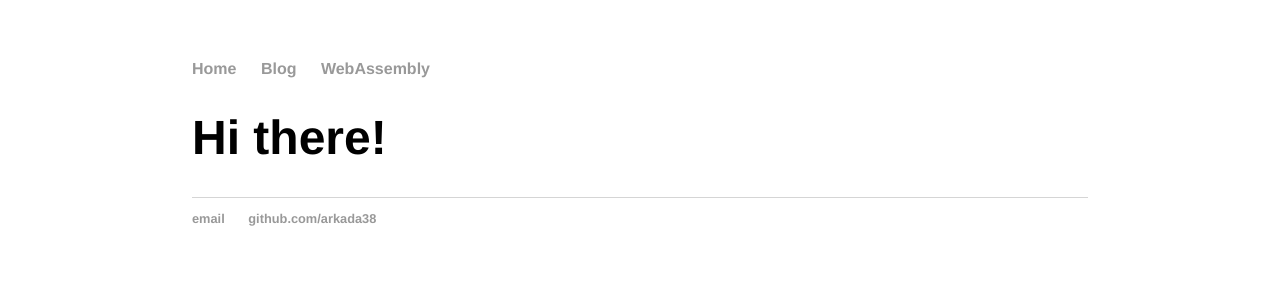
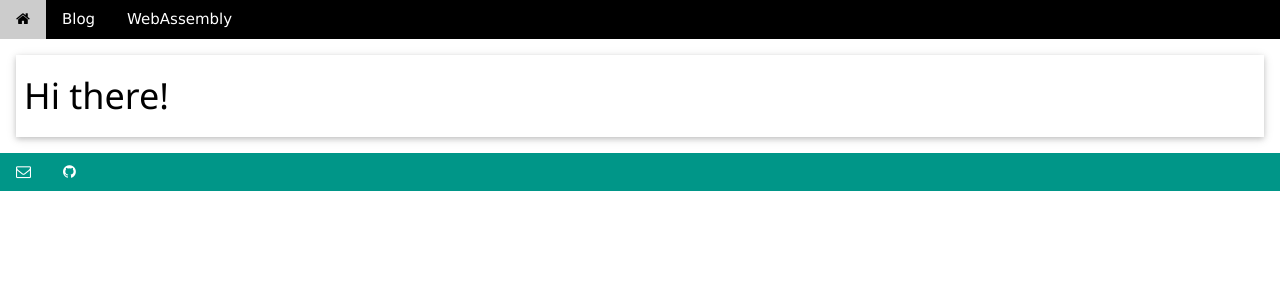
Before and after one commit to arkada38/arkada38.github.io, a Jekyll site: the page built from index.html, in a window 1280 px wide. Shown: the top 300 px of the page. Built offline with Jekyll 4.4.1, drawn with Linux system fonts in a browser that asks for light colours.

```diff
--- a/_config.yml
+++ b/_config.yml
@@ -4,3 +4,6 @@ highlighter: rouge
 kramdown:
   input: GFM
   hard_wrap: false
+webrick:
+  headers:
+    Access-Control-Allow-Origin: "*"
--- a/_layouts/category.html
+++ b/_layouts/category.html
@@ -3,7 +3,7 @@ layout: default
 ---
 
 <h1>{{ page.title }}</h1>
-<ul class="posts">
+<ul class="w3-ul w3-border">
 
 	{% for post in site.categories[page.category] %}
 		<li><span>{{ post.date | date_to_string }}</span> >> <a href="{{ post.url }}" title="{{ post.title }}">{{ post.title }}</a></li>
--- a/_layouts/default.html
+++ b/_layouts/default.html
@@ -3,28 +3,30 @@
     <head>
         <meta charset="utf-8">
         <title>{{ page.title }}</title>
+        <link rel="stylesheet" href="https://maxcdn.bootstrapcdn.com/font-awesome/4.7.0/css/font-awesome.min.css">
+        <link rel="stylesheet" href="https://www.w3schools.com/w3css/4/w3.css">
         <link rel="stylesheet" type="text/css" href="/assets/css/main.css">
-        <link href="/assets/css/syntax.css" rel="stylesheet">
-        <meta name="viewport" content="width=device-width">
+        <link rel="stylesheet" href="/assets/css/syntax.css">
+        <meta name="viewport" content="width=device-width, initial-scale=1.0">
+
+        <meta http-equiv="Cache-Control" content="no-cache, no-store, must-revalidate"/>
+        <meta http-equiv="Pragma" content="no-cache"/>
+        <meta http-equiv="Expires" content="0"/>
     </head>
     <body>
-        <nav>
-            <ul>
-                <li><a href="/">Home</a></li>
-                <li><a href="/blog">Blog</a></li>
-                <li><a href="/wasm">WebAssembly</a></li>
-            </ul>
+        <nav class="w3-bar w3-black">
+            <a href="/" class="w3-bar-item w3-button"><span class="icon is-small"><i class="fa fa-home" aria-hidden="true"></i></span></a>
+            <a href="/blog" class="w3-bar-item w3-button"><span>Blog</span></a>
+            <a href="/wasm" class="w3-bar-item w3-button"><span>WebAssembly</span></a>
         </nav>
-        <div class="container">
 
-        {{ content }}
+        <div class="w3-card-2 w3-margin w3-padding-small">
+            {{ content }}
+        </div>
 
-        </div>
-        <footer>
-            <ul>
-                <li><a href="mailto:arkada38@gmail.com">email</a></li>
-                <li><a href="https://github.com/arkada38">github.com/arkada38</a></li>
-            </ul>
+        <footer class="w3-bar w3-teal">
+            <a href="mailto:arkada38@gmail.com" class="w3-bar-item w3-button"><span class="icon is-small"><i class="fa fa-envelope-o" aria-hidden="true"></i></span></a>
+            <a href="https://github.com/arkada38" class="w3-bar-item w3-button"><span class="icon is-small"><i class="fa fa-github" aria-hidden="true"></i></span></a>
         </footer>
     </body>
 </html>
--- a/assets/css/main.css
+++ /dev/null
@@ -1,43 +0,0 @@
-body {
-    margin: 60px auto;
-    width: 70%;
-}
-nav ul, footer ul {
-    font-family:'Helvetica', 'Arial', 'Sans-Serif';
-    padding: 0px;
-    list-style: none;
-    font-weight: bold;
-}
-nav ul li, footer ul li {
-    display: inline;
-    margin-right: 20px;
-}
-a {
-    text-decoration: none;
-    color: #999;
-}
-a:hover {
-    text-decoration: underline;
-}
-h1 {
-    font-size: 3em;
-    font-family:'Helvetica', 'Arial', 'Sans-Serif';
-}
-p {
-    font-size: 1.5em;
-    line-height: 1.4em;
-    color: #333;
-}
-footer {
-    border-top: 1px solid #d5d5d5;
-    font-size: .8em;
-}
-
-ul.posts {
-    margin: 20px auto 40px;
-    font-size: 1.5em;
-}
-
-ul.posts li {
-    list-style: none;
-}
```
Also changed, not shown: _posts/2017-12-01-minimal-rust-wasm-example.html (+96 -38 lines), favicon.ico (added), 1 other file.
